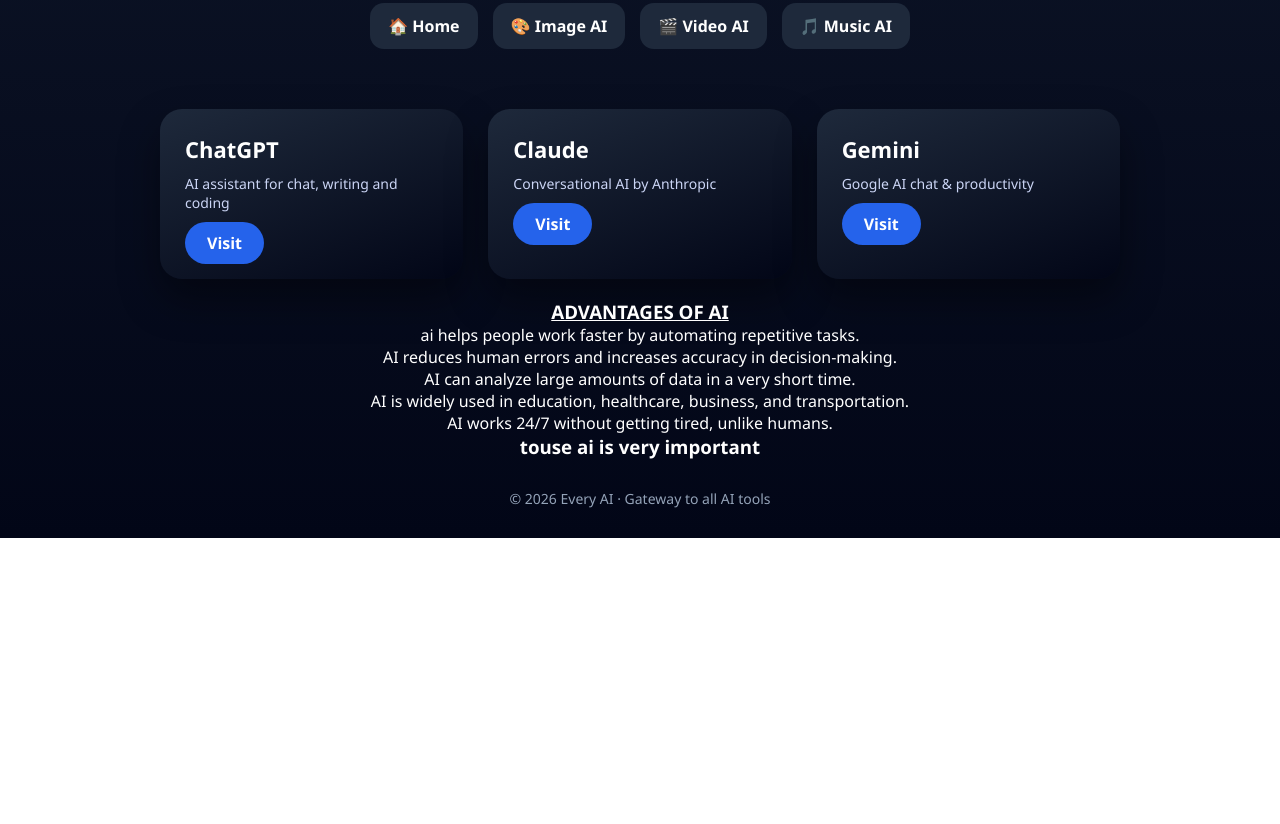
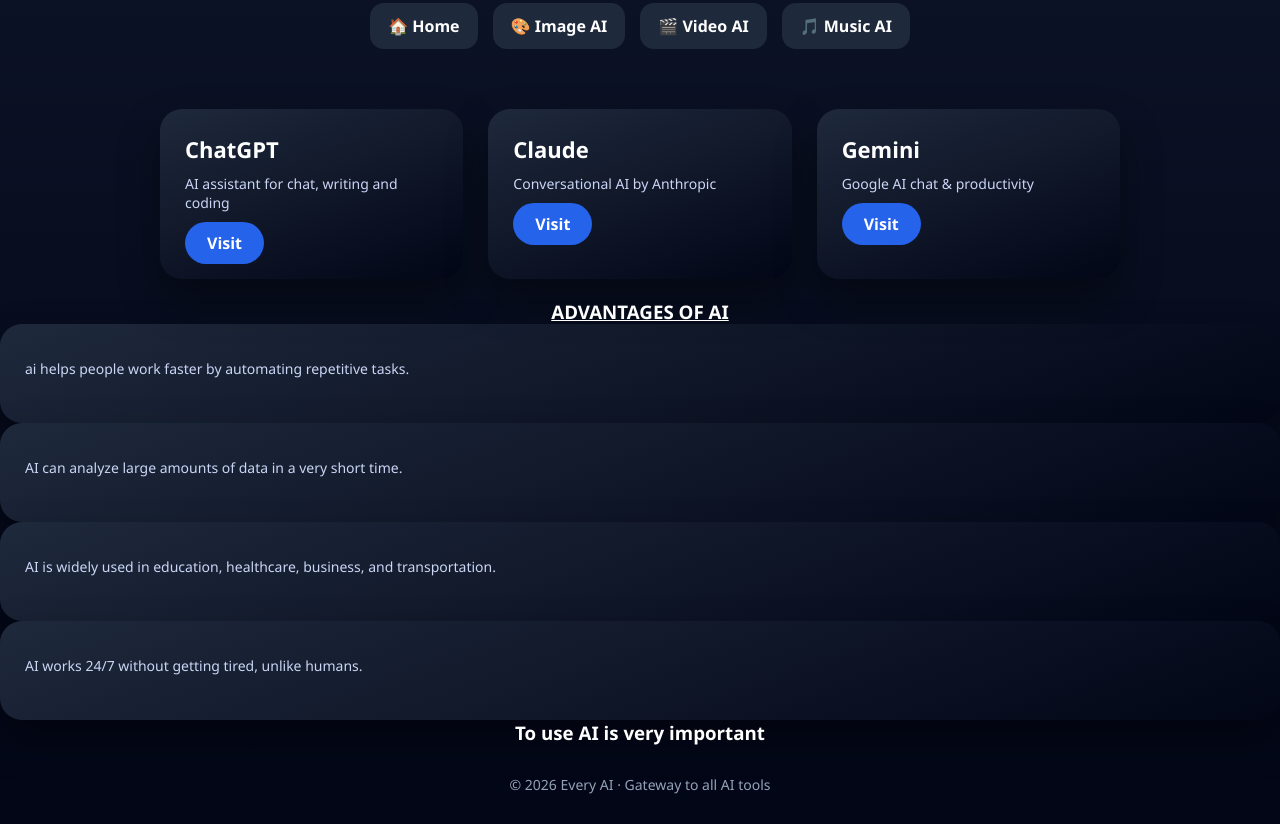
Before and after one commit to Byukusenge-250/Byukusenge, a plain HTML site: page index.html in a window 1280 px wide. Shown: the part 350-1174 px from the top of the page. Before the commit the page ends 888 px from the top, so only its background shows below. Drawn offline with Linux system fonts and the light colour scheme.

Commit message:
Update index.html

```diff
--- a/index.html
+++ b/index.html
@@ -206,14 +206,20 @@
   </div>
 </div>
 <U><h3 style="text-align: center;">ADVANTAGES OF AI</h3></U>
-<ol style="text-align: center;">
-  <li>ai helps people work faster by automating repetitive tasks.</li>
-  <li>AI reduces human errors and increases accuracy in decision-making.</li>
-  <li>AI can analyze large amounts of data in a very short time.</li>
-  <li>AI is widely used in education, healthcare, business, and transportation.</li>
-  <li>AI works 24/7 without getting tired, unlike humans.</li>
+<div class="card">
+  <p>ai helps people work faster by automating repetitive tasks.</p>
+</div>
+<div class="card">
+  <p>AI can analyze large amounts of data in a very short time.</p>
+</div>
+<div class="card">
+  <p>AI is widely used in education, healthcare, business, and transportation.</p>
+</div>
+<div class="card">
+  <p>AI works 24/7 without getting tired, unlike humans.</p>
+</div>
 </ol>
-<h3 style="text-align:center ;">touse ai is very important</h3>
+<h3 style="text-align:center ;">To use AI is very important</h3>
 <footer>
 © 2026 Every AI · Gateway to all AI tools
 </footer>
```
